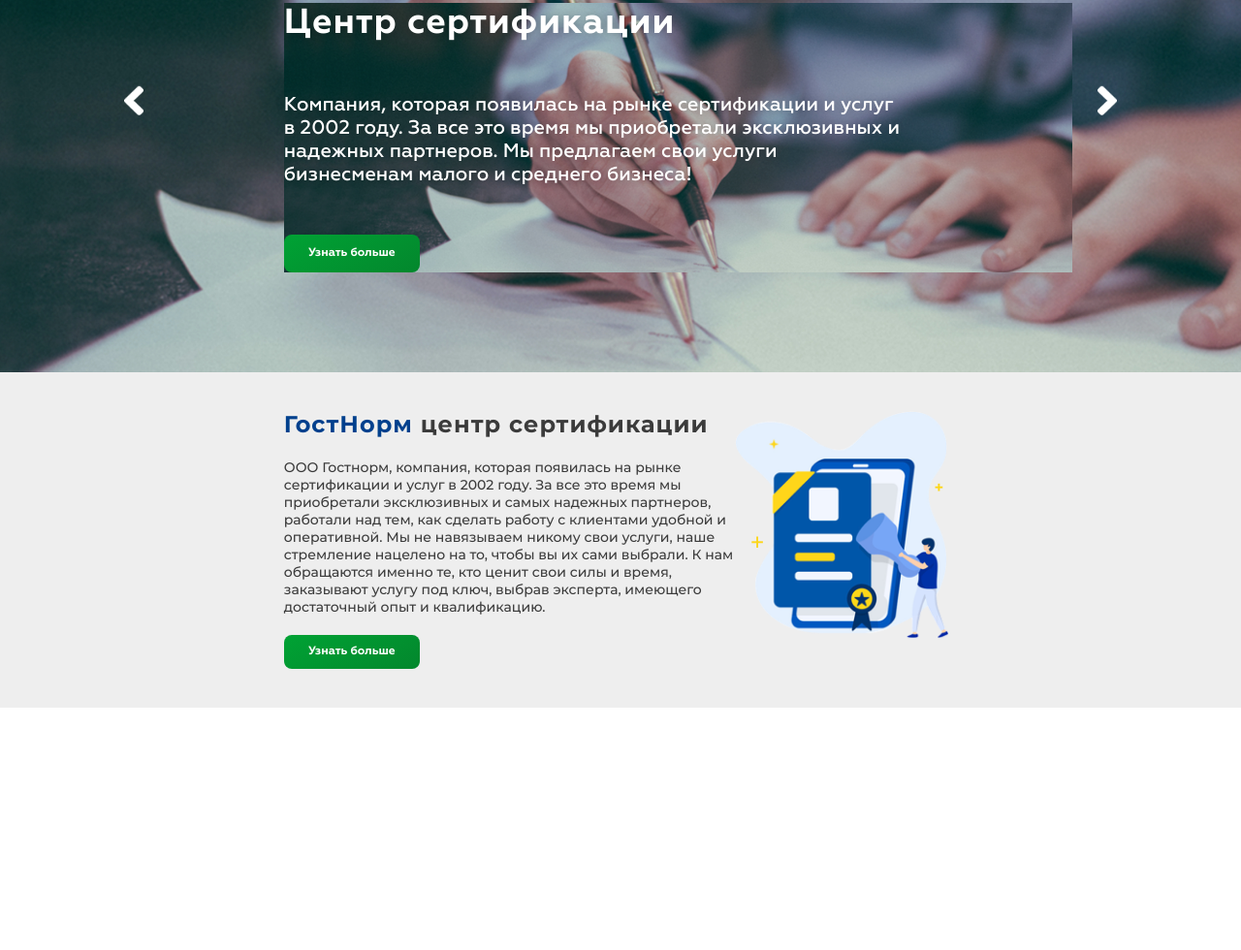
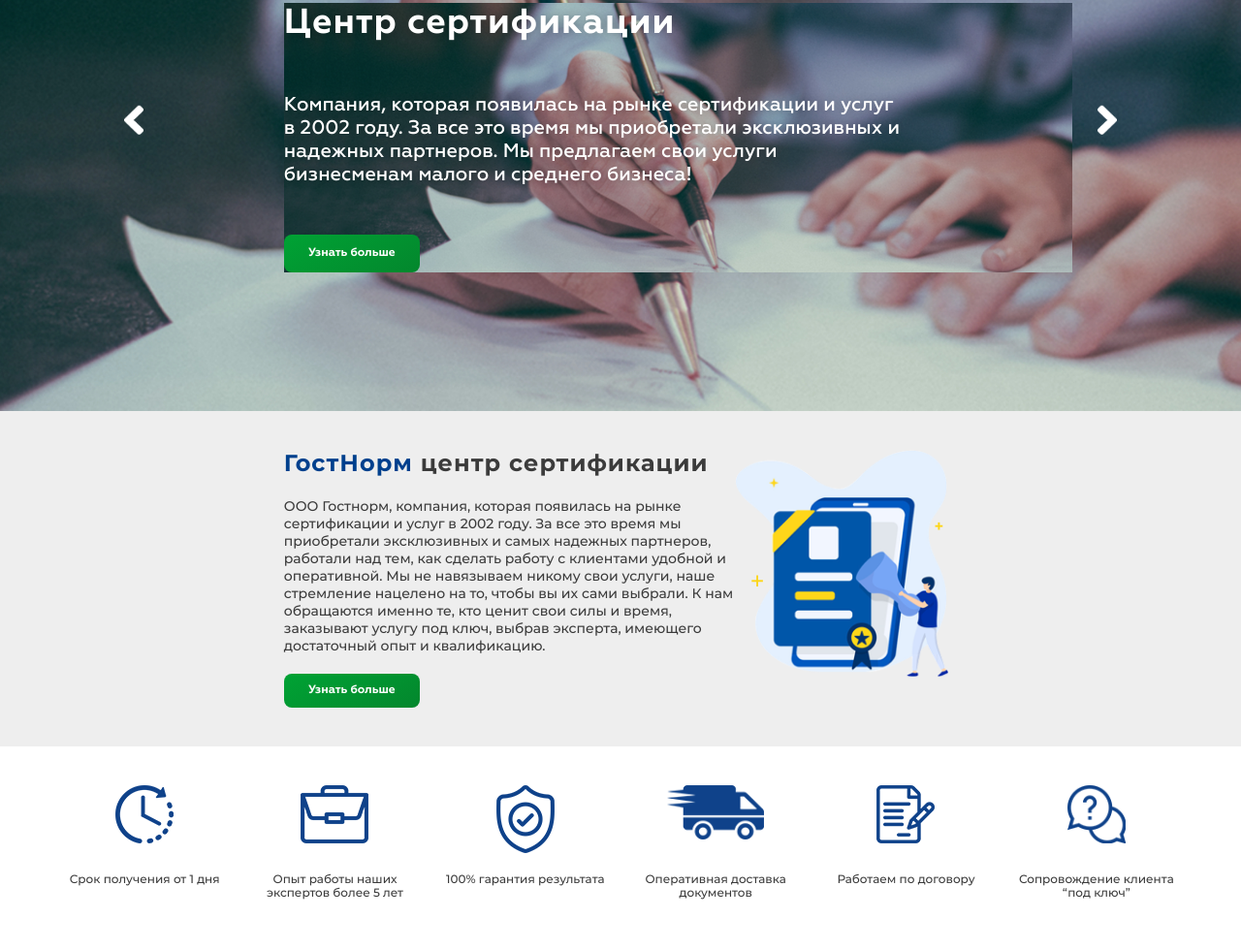
Before and after one commit to KIrilldeveloper48/KIrilldeveloper48-.github.io, a plain HTML site: page gostnorm/main.html in a window 1280 px wide. Shown: the part 332-1312 px from the top of the page at 97% size. Before the commit the page ends 1062 px from the top, so only its background shows below. Drawn offline with Linux system fonts and the light colour scheme.

Commit message:
Свёрстан третий блок

```diff
--- a/gostnorm/main.html
+++ b/gostnorm/main.html
@@ -450,6 +450,40 @@
     </section>
     <!--second-block-->
 
+
+    <section class="container grid thirst-block">
+      <div class="thirst-block_icon grid">
+          <div class="icon-1 thirst-block_icon-content grid">
+            <img src="img/block-thri/clock.png" alt="">
+            <p>Срок получения от 1 дня</p>
+          </div>
+          <div class="icon-2 thirst-block_icon-content grid">
+            <img src="img/block-thri/work.png" alt="">
+            <p>Опыт работы наших
+                экспертов более 5 лет</p>
+          </div>
+          <div class="icon-3 thirst-block_icon-content grid">
+            <img src="img/block-thri/guarantee.png" alt="">
+            <p>100% гарантия результата</p>
+          </div>
+          <div class="icon-4 thirst-block_icon-content grid">
+            <img src="img/block-thri/car.png" alt="">
+            <p>Оперативная доставка
+                документов</p>
+          </div>
+          <div class="icon-5 thirst-block_icon-content grid">
+            <img src="img/block-thri/contract.png" alt="">
+            <p>Работаем по договору</p>
+          </div>
+          <div class="icon-6 thirst-block_icon-content grid">
+            <img src="img/block-thri/help.png" alt="">
+            <p>Сопровождение клиента
+                “под ключ”</p>
+          </div>
+      </div>
+    </section>
+    <!--thirst-block-->
+
     <!--Кнопка Вверх-->
     <div onclick="return up()" id="back-top" hidden>
       <div></div>
--- a/gostnorm/sass/main.sass
+++ b/gostnorm/sass/main.sass
@@ -269,7 +269,7 @@
 				position: relative
 				.sub-menu
 					position: absolute
-					background: #000
+					background: rgba(#232222, .9)
 					z-index: 2
 					left: 0
 					top: 285%
@@ -339,7 +339,8 @@
 	grid-template-rows: max-content 1fr
 	font-family: $font-1
 	position: relative
-	height: 70vh
+	min-height: 70vh
+	padding-bottom: 2rem
 	&_top
 		padding: 1rem 0
 		grid-row: 1/2
@@ -489,4 +490,36 @@
 			grid-row: 1/4
 			width: 11rem
 
+//Третий блок
+.thirst-block
+	justify-content: center
+	padding: 2rem 0
+	&_icon
+		grid-column: 2/12
+		grid-template-columns: repeat(auto-fit, minmax(100px, 1fr) )
+		align-self: center
+		align-content: center
+		grid-gap: .5rem
+		&-content
+			grid-template-rows: max-content 1fr
+			img
+				width: 3rem
+				justify-self: center
+				display: block
+				padding-bottom: 1rem
+				grid-row: 1/2
+			p
+				text-align: center
+				font-size: 0.6rem
+				font-weight: 500
+				grid-row: 2/3
+				align-self: end
+				height: 2rem
+		.icon-2
+			img
+				width: 3.5rem
+		.icon-4
+			img
+				width: 5rem
+
 @import "media"
```
Also changed, not shown: gostnorm/css/main.css, gostnorm/img/block-thri/car.png (added), gostnorm/img/block-thri/clock.png (added), gostnorm/img/block-thri/contract.png (added), gostnorm/img/block-thri/guarantee.png (added), gostnorm/img/block-thri/help.png (added), gostnorm/img/block-thri/work.png (added).
